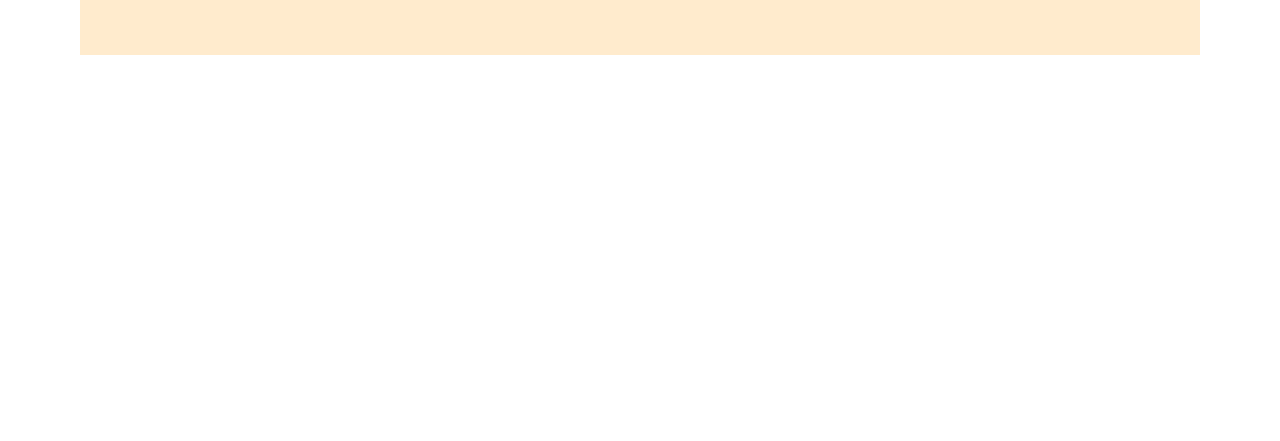
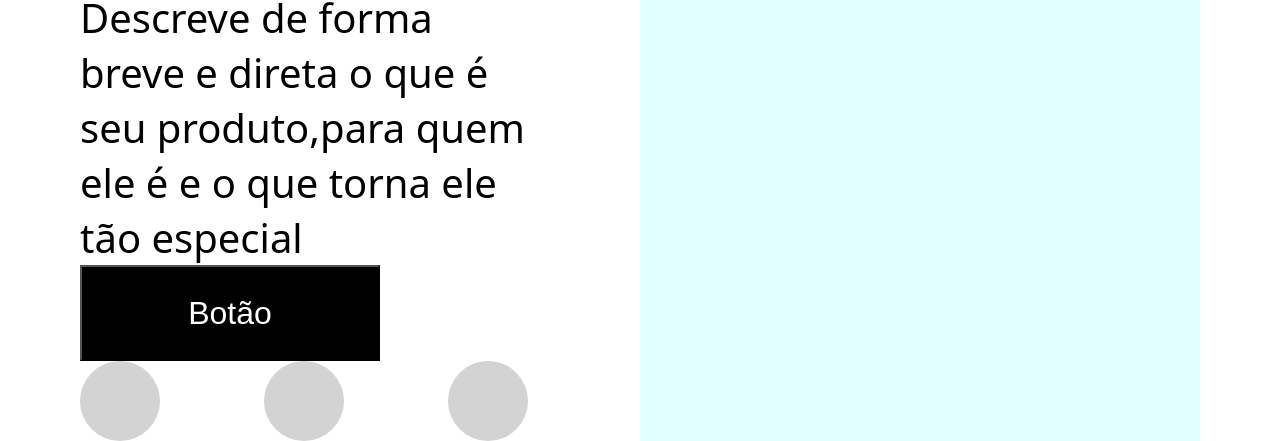
Before and after one commit to R4elDev/layout-bb, a plain HTML site: page index.html in a window 1280 px wide. Shown: the part 745-1186 px from the top of the page. Before the commit the page ends 800 px from the top, so only its background shows below. Drawn offline with Linux system fonts and the light colour scheme.

Commit message:
conteudo ok

```diff
--- a/index.html
+++ b/index.html
@@ -24,8 +24,24 @@
     </header>
 
     <main>
-        <div class="conteudo"></div>
-        <div class="destaque"></div>
+        <div class="conteudo">
+            <h1>Título focado no produto para divulgar</h1>
+            <p>Descreve de forma breve e direta o que é seu produto,para quem ele é e o que torna ele tão especial</p>
+            <div class="acao">
+                <button>
+                    <a href="#">Botão</a>
+                </button>
+            </div>
+            <div class="social">
+                <div></div>
+                <div></div>
+                <div></div>
+            </div>
+        </div>
+
+        <div class="destaque">
+
+        </div>
     </main>
 
     <footer>
--- a/style.css
+++ b/style.css
@@ -22,6 +22,7 @@ body {
     display: flex;
     flex-direction: column;
     padding-inline: 80px;
+    font-family: system-ui, -apple-system, BlinkMacSystemFont, 'Segoe UI', Roboto, Oxygen, Ubuntu, Cantarell, 'Open Sans', 'Helvetica Neue', sans-serif;
 }
 
 header{
@@ -50,7 +51,40 @@ main{
 
 .conteudo {
     width: 50%;
-    background-color: tomato;
+    display: flex;
+    flex-direction: column;
+    justify-content: space-between;
+}
+
+.conteudo h1 {
+    font-size: 96px;
+}
+
+.conteudo p {
+    font-size: 40px;
+    width: 80%;
+}
+
+.conteudo button{
+    height: 96px;
+    width: 300px;
+    background-color: black;
+    color: white;
+    font-size: 32px;
+
+}
+
+.conteudo .social {
+    display: flex;
+    justify-content: space-between;
+    width: 80%;
+}
+
+.conteudo .social div{
+    width: 80px;
+    height: 80px;
+    border-radius: 50%;
+    background-color: lightgray;
 }
 
 .destaque {
```
